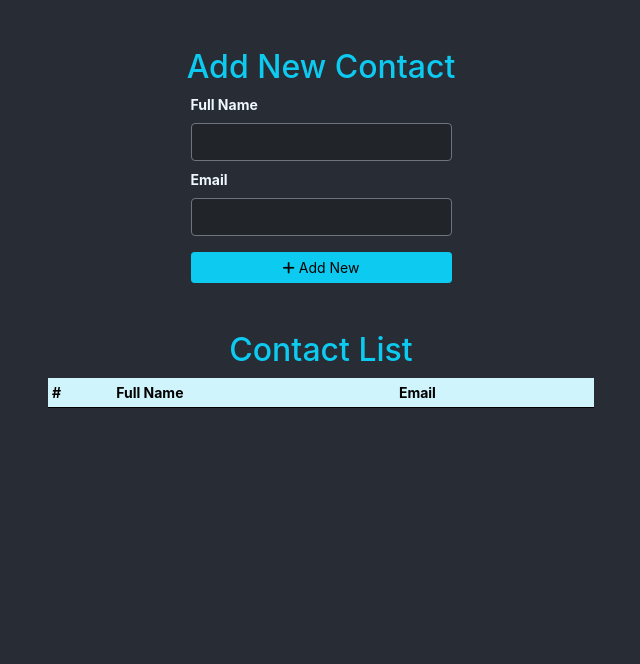
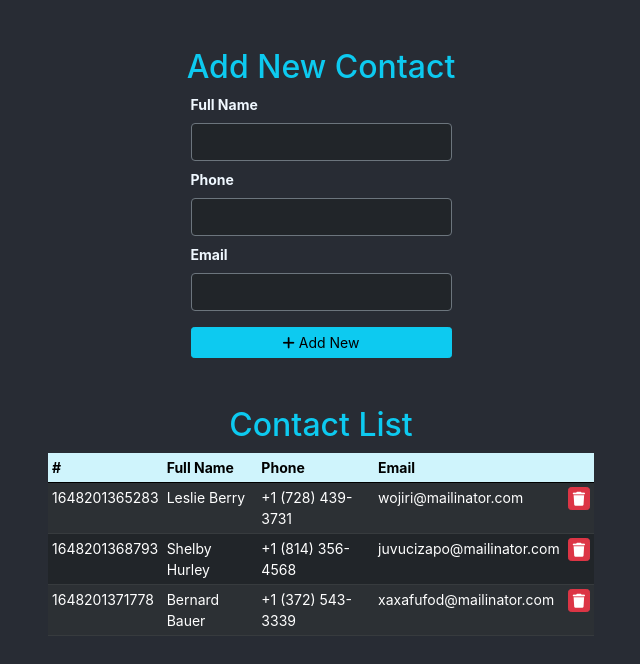
Before and after one commit to mi-prakash/react-contacts, a React (Create React App) app: page / in a window 1280 px wide. Shown: the top 664 px of the page, without its empty margins (319-959 px from the left). Built offline with nearby package versions, Linux system fonts and the light colour scheme.

Commit message:
delete row done

```diff
--- a/src/components/ContactForm.js
+++ b/src/components/ContactForm.js
@@ -1,53 +1,55 @@
 import { useState } from 'react';
-// import ContactRow from './ContactRow';
+import ContactRow from './ContactRow';
 
 function ContactForm() {
-	/**
-	 * State for table Users
-	 */
-	const [users, setUsers] = useState([]);
+	const [users, setUsers] = useState([
+		{ id: 1648201365283, name: 'Leslie Berry', email: 'wojiri@mailinator.com', phone: '+1 (728) 439-3731' },
+		{ id: 1648201368793, name: 'Shelby Hurley', email: 'juvucizapo@mailinator.com', phone: '+1 (814) 356-4568' },
+		{ id: 1648201371778, name: 'Bernard Bauer', email: 'xaxafufod@mailinator.com', phone: '+1 (372) 543-3339' },
+	]);
 
-	/**
-	 * State for Form User
-	 */
 	const [user, setUser] = useState({
 		name: '',
 		email: '',
+		phone: '',
 	});
 
-	/**
-	 * Handle input data to store into User state
-	 * @param {object} event
-	 */
 	const inputHandler = (event) => {
-		console.log('called');
 		const { name, value } = event.target;
-		if (name === 'name') {
-			user.name = value;
-		}
-		if (name === 'email') {
-			user.email = value;
+		setUser((prevState) => {
+			return {
+				...prevState,
+				[name]: value,
+			};
+		});
+	};
+
+	const emptyUserState = () => {
+		setUser({
+			name: '',
+			email: '',
+			phone: '',
+		});
+	};
+
+	const onSubmit = (event) => {
+		event.preventDefault();
+		if (user.name !== '' && user.email !== '' && user.phone !== '') {
+			let data = { ...user };
+			data.id = +new Date();
+			setUsers([...users, data]);
+			emptyUserState();
+			event.target.reset();
 		}
 	};
 
-	/**
-	 * Handle data after form submit
-	 * @param {object} event
-	 */
-	const onSubmit = (event) => {
-		event.preventDefault();
-		let data = { ...user };
-		data.id = +new Date();
-		setUsers([...users, data]);
-		setUser({
-			name: '',
-			email: '',
-		});
-		event.target.reset();
-	};
-
 	const deleteUser = (user_id) => {
-		console.log(user_id);
+		let confirmText = 'Are you sure?';
+		if (window.confirm(confirmText) === true) {
+			let newUsers = users.filter((user) => user.id !== user_id);
+			console.log(newUsers);
+			setUsers(newUsers);
+		}
 	};
 
 	return (
@@ -68,6 +70,19 @@ function ContactForm() {
 									type="text"
 									className="form-control bg-dark text-light border-secondary"
 									name="name"
+									value={user.name}
+								/>
+							</div>
+							<div className="mb-2">
+								<label htmlFor="name" className="form-label">
+									Phone
+								</label>
+								<input
+									onChange={inputHandler}
+									type="text"
+									className="form-control bg-dark text-light border-secondary"
+									name="phone"
+									value={user.phone}
 								/>
 							</div>
 							<div className="mb-2">
@@ -79,6 +94,7 @@ function ContactForm() {
 									type="email"
 									className="form-control bg-dark text-light border-secondary"
 									name="email"
+									value={user.email}
 								/>
 							</div>
 							<div className="d-grid pt-2">
@@ -90,7 +106,6 @@ function ContactForm() {
 					</div>
 				</div>
 			</div>
-
 			<div className="container contact mt-5">
 				<header className="contact-header">
 					<h2 className="text-info">Contact List</h2>
@@ -102,23 +117,14 @@ function ContactForm() {
 								<tr>
 									<th>#</th>
 									<th>Full Name</th>
+									<th>Phone</th>
 									<th>Email</th>
 									<th></th>
 								</tr>
 							</thead>
 							<tbody>
 								{users.map((user) => (
-									// <ContactRow data={user} key={user.id} />
-									<tr key={user.id}>
-										<td>{user.id}</td>
-										<td>{user.name}</td>
-										<td>{user.email}</td>
-										<td>
-											<button className="btn btn-danger btn-sm px-1 py-0" onClick={() => deleteUser(user.id)}>
-												<i className="fa fa-trash"></i>
-											</button>
-										</td>
-									</tr>
+									<ContactRow key={user.id} user={user} deleteUser={deleteUser} />
 								))}
 							</tbody>
 						</table>
--- a/src/components/ContactRow.js
+++ b/src/components/ContactRow.js
@@ -1,19 +1,13 @@
-import { useState } from 'react';
-
-function ContactRow(props) {
-	const [user] = useState(props.data);
-
-	const deleteUser = (event) => {
-		console.log(event);
-	};
+function ContactRow({ user, deleteUser }) {
 	return (
 		<>
 			<tr>
 				<td>{user.id}</td>
 				<td>{user.name}</td>
+				<td>{user.phone}</td>
 				<td>{user.email}</td>
 				<td>
-					<button className="btn btn-danger btn-sm px-1 py-0" onClick={deleteUser}>
+					<button className="btn btn-danger btn-sm px-1 py-0" onClick={() => deleteUser(user.id)}>
 						<i className="fa fa-trash"></i>
 					</button>
 				</td>
```
